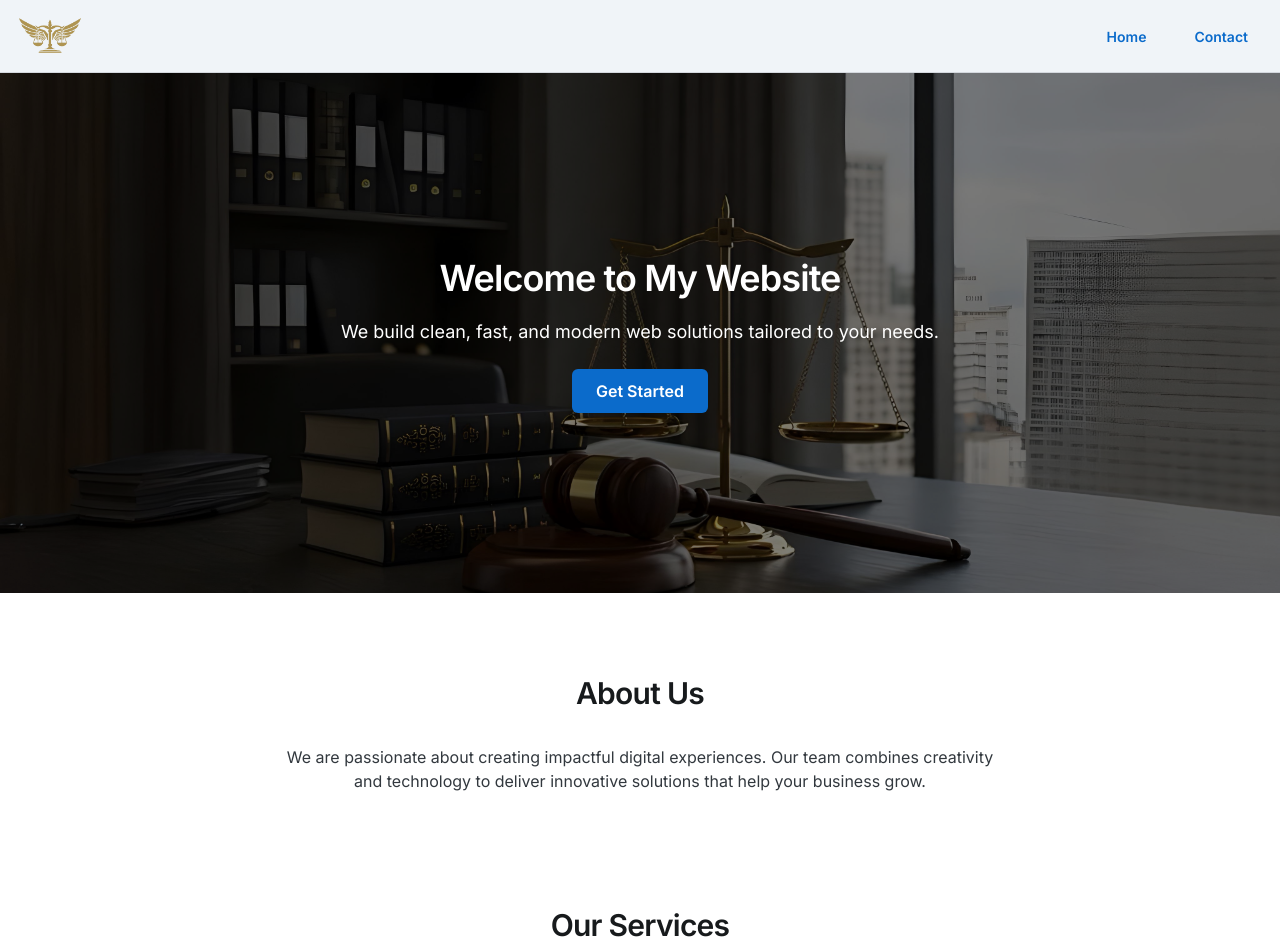
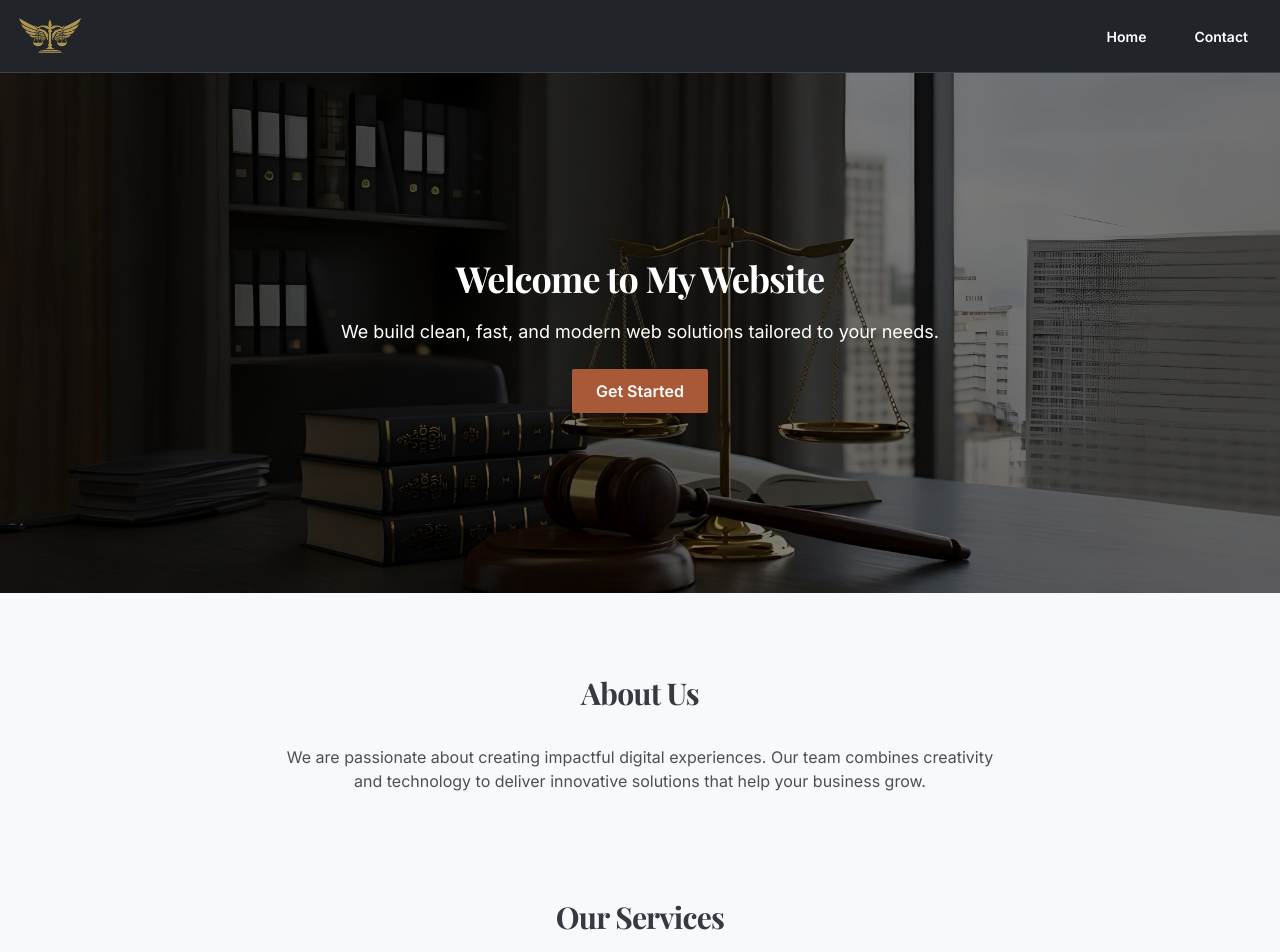
Before and after one commit to seinmufti/avukat_react, a React (Vite) app: page / in a window 1280 px wide. Shown: the top 952 px of the page. Built offline with nearby package versions, Linux system fonts and the light colour scheme.

Commit message:
created unified theme

```diff
--- a/package.json
+++ b/package.json
@@ -14,6 +14,7 @@
     "@emotion/styled": "^11.14.0",
     "@fontsource/cormorant-garamond": "^5.2.7",
     "@fontsource/inter": "^5.2.5",
+    "@fontsource/playfair-display": "^5.2.5",
     "@mui/icons-material": "^7.1.0",
     "@mui/joy": "^5.0.0-beta.52",
     "@mui/material": "^7.1.0",
--- a/src/components/AboutUs.jsx
+++ b/src/components/AboutUs.jsx
@@ -6,7 +6,7 @@ const AboutUs = ( id ) => {
       component="section"
       sx={{
         px: 4,
-        pb: 4,
+        pb: 3,
         maxWidth: 800,
         mx: 'auto',
         textAlign: 'center',
--- a/src/components/Footer.jsx
+++ b/src/components/Footer.jsx
@@ -9,7 +9,7 @@ const Footer = () => {
     <Box
       component="footer"
       sx={{
-        bgcolor: 'background.level1',
+        bgcolor: 'neutral.900', // Changed from background.level1 to neutral.900
         py: 4,
         px: 3,
         textAlign: 'center',
--- a/src/components/Navbar/Navbar.jsx
+++ b/src/components/Navbar/Navbar.jsx
@@ -14,7 +14,7 @@ const Navbar = () => {
             component="nav"
             sx={{
                 width: '100%',
-                bgcolor: 'neutral.softBg',
+                bgcolor: 'neutral.900', // Changed from neutral.softBg to neutral.900
                 borderBottom: '1px solid',
                 borderColor: 'divider',
                 position: 'relative',
@@ -49,7 +49,7 @@ const Navbar = () => {
                     top: '100%',
                     left: 0,
                     width: '100%',
-                    bgcolor: 'neutral.softBg',
+                    bgcolor: 'neutral.900', // Changed from neutral.softBg to neutral.900
                     borderTop: '1px solid',
                     borderColor: 'divider',
                     zIndex: 1000,
--- a/src/components/Navbar/NavbarItem.jsx
+++ b/src/components/Navbar/NavbarItem.jsx
@@ -3,7 +3,12 @@ import { Button } from '@mui/joy';
 
 const NavbarItem = ( {item} ) => {
     return (
-        <Button variant="plain">{item.name}</Button>
+        <Button
+            variant="plain"
+            sx={{ color: 'white' }}
+        >
+            {item.name}
+        </Button>
     )
 }
 
--- a/src/components/Services.jsx
+++ b/src/components/Services.jsx
@@ -15,7 +15,7 @@ const Services = () => {
   return (
     <Box component="section" sx={{
       px: 4,
-      pb: 4,}}>
+      pb: 3,}}>
       <Typography level="h2" sx={{
         textAlign: 'center',
         mb: 2,
--- a/src/index.css
+++ b/src/index.css
@@ -15,22 +15,24 @@ html, body {
 body {
     margin: 0;
     padding: 0;
-    color: #F8F9FA;
+    background-color: var(--joy-palette-neutral-50);
+    color: var(--joy-palette-neutral-900);
 }
 
 h1, h2, h3, h4, h5, h6 {
-  font-family: 'Playfair Display', serif;
-  margin-bottom: 1.5rem;
+    font-family: 'Playfair Display', serif;
+    margin-bottom: 1.5rem;
+    color: var(--joy-palette-neutral-800);
 }
 
 p, span, a, button {
-  font-family: 'Inter', sans-serif;
+    font-family: 'Inter', sans-serif;
 }
 
 section {
-  padding: 5rem 0;
+    padding: 5rem 0;
 }
 
 .copper-accent {
-  color: #B66340;
+    color: var(--joy-palette-primary-400);
 }
--- a/src/main.jsx
+++ b/src/main.jsx
@@ -1,10 +1,16 @@
 import { StrictMode } from 'react'
 import { createRoot } from 'react-dom/client'
-import '@fontsource/inter';
+import { CssVarsProvider } from '@mui/joy/styles'
+import '@fontsource/inter'
+import '@fontsource/playfair-display'
+import theme from './theme'
 import App from './App.jsx'
+import './index.css'
 
 createRoot(document.getElementById('root')).render(
   <StrictMode>
-    <App />
+    <CssVarsProvider theme={theme}>
+      <App />
+    </CssVarsProvider>
   </StrictMode>,
 )
--- /dev/null
+++ b/src/theme.js
@@ -0,0 +1,50 @@
+import { extendTheme } from '@mui/joy/styles';
+
+const theme = extendTheme({
+  colorSchemes: {
+    light: {
+      palette: {
+        primary: {
+          50: '#f7f3f0',
+          100: '#ebe0d7',
+          200: '#d4bba6',
+          300: '#b6906d',
+          400: '#B66340',  // Main brand color
+          500: '#a85937',
+          600: '#954e2f',
+          700: '#7a3f24',
+          800: '#5e2f1b',
+          900: '#462318',
+        },
+        neutral: {
+          50: '#f8f9fa',
+          100: '#f1f3f5',
+          200: '#e9ecef',
+          300: '#dee2e6',
+          400: '#ced4da',
+          500: '#adb5bd',
+          600: '#868e96',
+          700: '#495057',
+          800: '#343a40',
+          900: '#212529',
+        },
+      },
+    },
+  },
+  fontFamily: {
+    display: "'Playfair Display', var(--joy-fontFamily-fallback)",
+    body: "'Inter', var(--joy-fontFamily-fallback)",
+  },
+  components: {
+    JoyButton: {
+      styleOverrides: {
+        root: {
+          borderRadius: '2px',
+          transition: 'all 0.2s ease-in-out',
+        },
+      },
+    },
+  },
+});
+
+export default theme;
```
Also changed, not shown: 1 other file (tests, documents, lock files or other folders).
